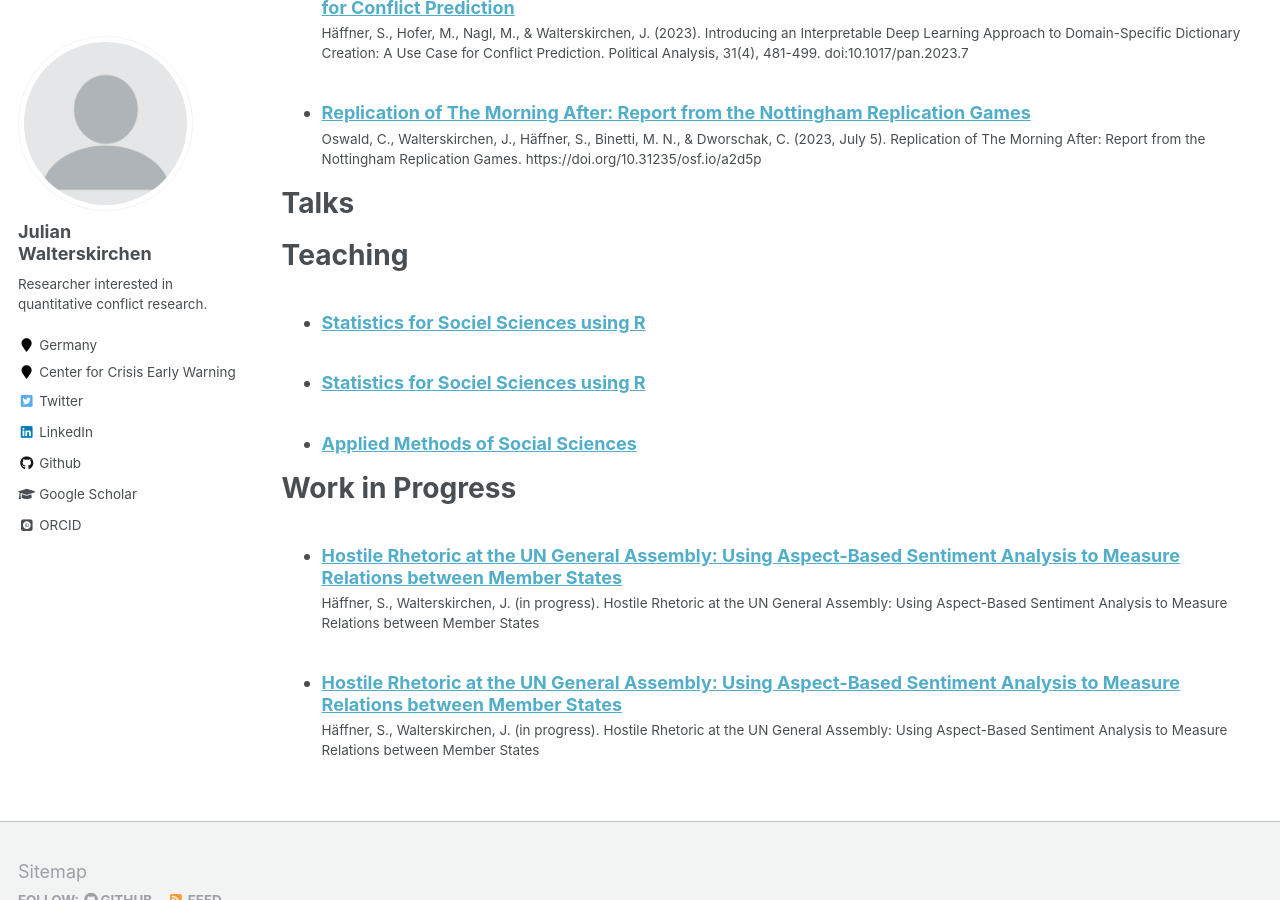
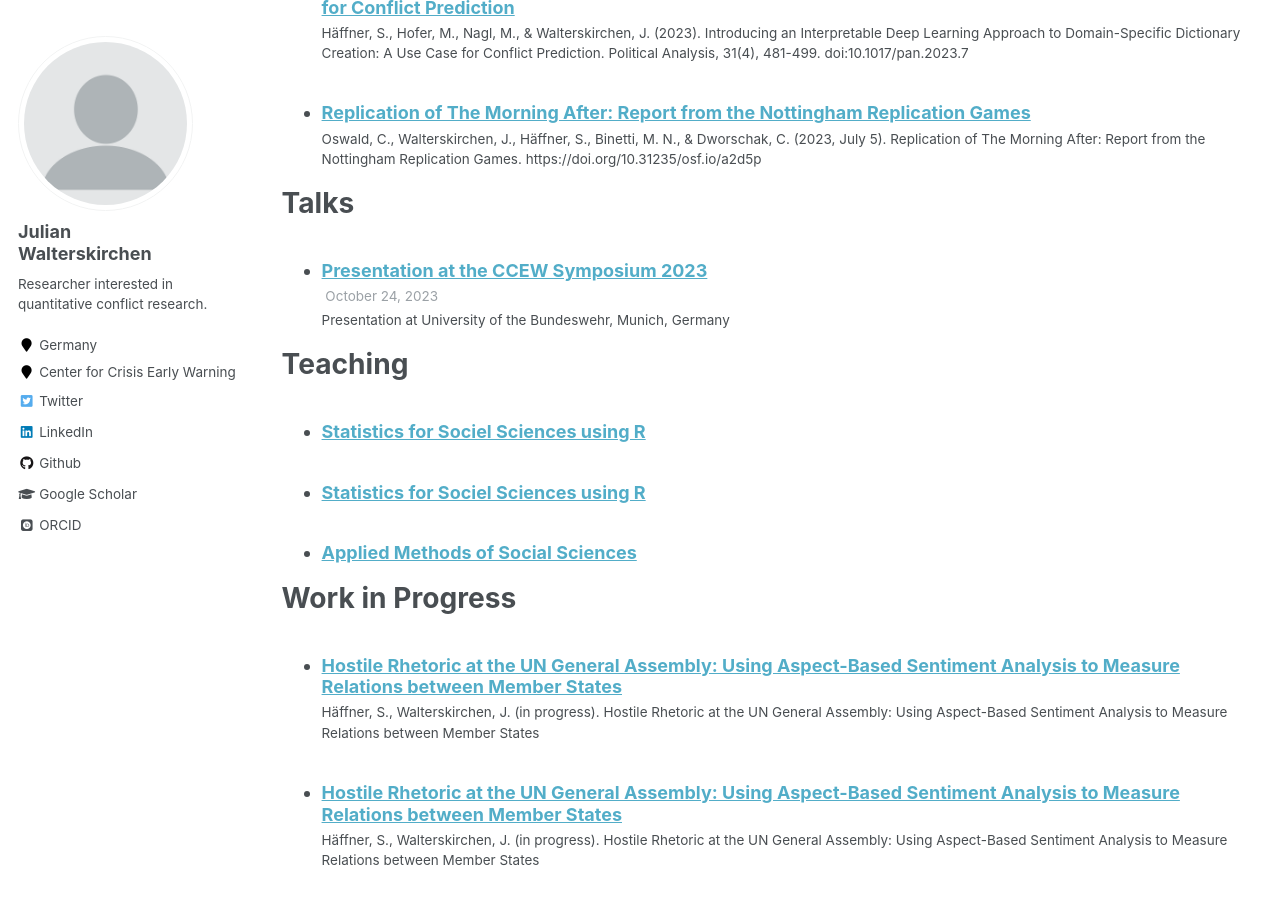
Before and after one commit to jwalterskirchen/jwalterskirchen.github.io, a Jekyll site: the page built from _pages/cv.md, in a window 1280 px wide and 900 px high, scrolled down 1232 px. Built offline with Jekyll 4.4.1, drawn with Linux system fonts in a browser that asks for light colours; some web fonts are replaced.

Commit message:
Update cv.md

```diff
--- a/_pages/cv.md
+++ b/_pages/cv.md
@@ -39,7 +39,7 @@ Publications
 
 Talks
 ======
-  <ul>{% for post in site.talks %}
+  <ul>{% for post in site.presentations %}
     {% include archive-single-talk-cv.html %}
   {% endfor %}</ul>
 
```
